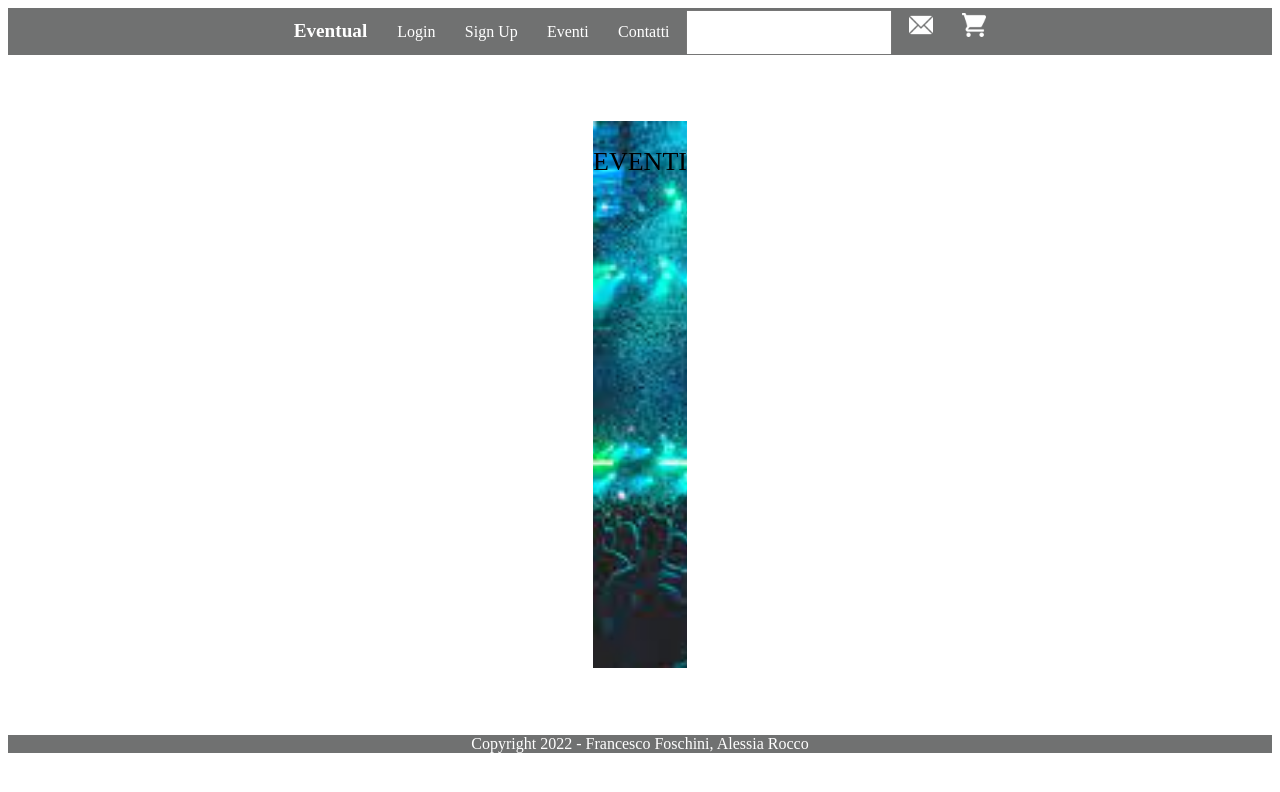
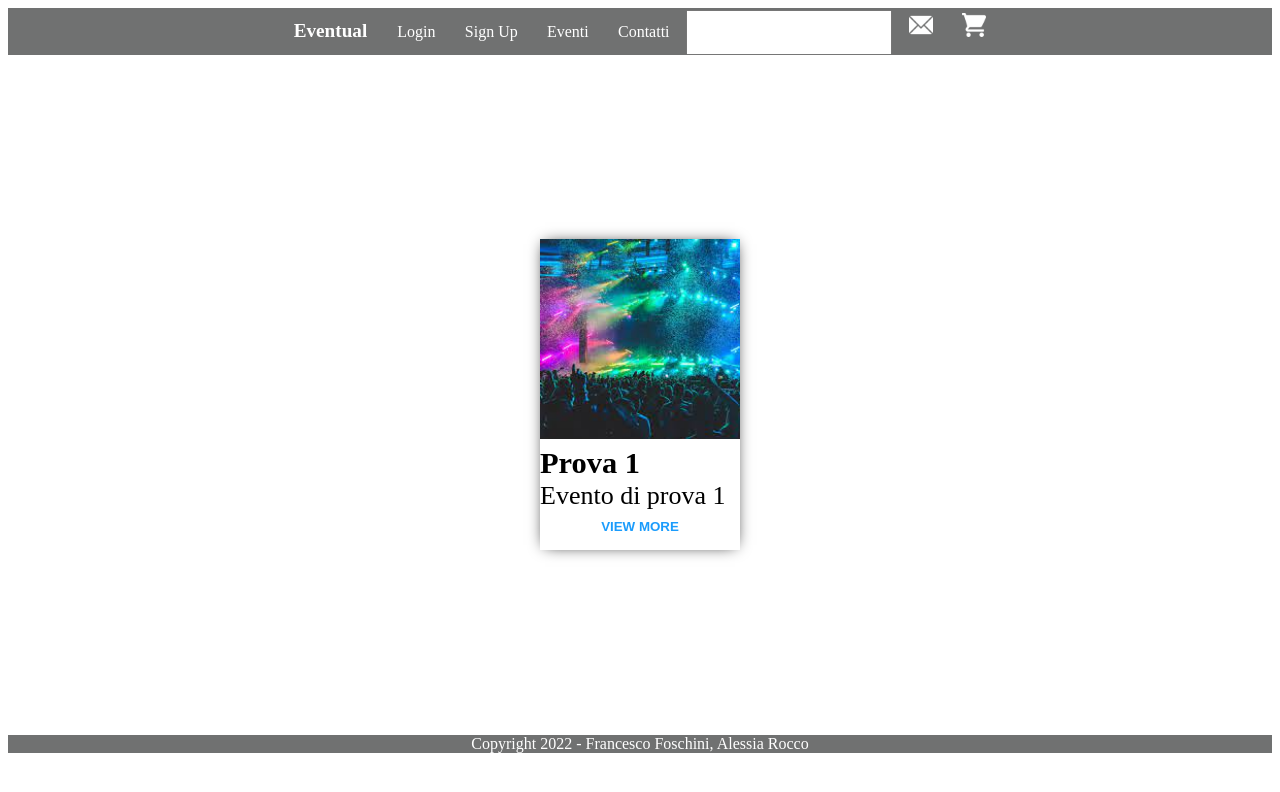
Before and after one commit to Ocsof/Eventual, a React (Create React App) app in the folder eventual/: page /events in a window 1280 px wide. Shown: the top 792 px of the page. Built offline with nearby package versions, Linux system fonts and the light colour scheme.

Commit message:
prototipe of an event card added

```diff
--- a/eventual/package.json
+++ b/eventual/package.json
@@ -7,6 +7,7 @@
     "@testing-library/react": "^13.3.0",
     "@testing-library/user-event": "^13.5.0",
     "formik": "^2.2.9",
+    "prop-types": "^15.8.1",
     "react": "^18.2.0",
     "react-dom": "^18.2.0",
     "react-notifications": "^1.7.4",
--- a/eventual/src/App.js
+++ b/eventual/src/App.js
@@ -65,7 +65,6 @@ function App() {
                       <Route exact path="/admin" element={<Admin />} />
                       <Route exact path="/passwordRecover" element={<PasswordRecover />} />
                   </Routes>
-                  {/*<List input={inputText}/>*/}
               </div>
           </Router>
           <footer>
--- a/eventual/src/cmp/Events.js
+++ b/eventual/src/cmp/Events.js
@@ -1,10 +1,11 @@
 import React from 'react';
+import EventCard from "./events/event-card";
 
 const Events = () => {
 
     return (
-        <div className="cover">
-            <p>EVENTI</p>
+        <div>
+            <EventCard imageUrl="img/download.jpg" body="Evento di prova 1" title="Prova 1" />
         </div>
     );
 };
--- /dev/null
+++ b/eventual/src/cmp/events/event-card.jsx
@@ -0,0 +1,24 @@
+import React from 'react';
+
+function EventCard({title, imageUrl, body}) {
+    return (
+        <div className='event-container'>
+            <div className='image-container'>
+                <img src={imageUrl} alt="" />
+            </div>
+            <div className='event-content'>
+                <div className='event-title'>
+                    <h3>{title}</h3>
+                </div>
+                <div className='event-body'>
+                    <p>{body}</p>
+                </div>
+            </div>
+            <div className='btn'>
+                <button><a>View more</a></button>
+            </div>
+        </div>
+    )
+}
+
+export default EventCard;
--- /dev/null
+++ b/eventual/src/scss/_events.scss
@@ -0,0 +1,57 @@
+// main: index.scss
+
+.event-container {
+  width: 200px;
+  overflow: hidden;
+  box-shadow: 0 0 15px -5px;
+  transition: 0.3s;
+  animation: ease-in;
+  :hover {
+    box-shadow: 0 0 15px 0;
+  }
+
+  .image-container img {
+    overflow: hidden;
+    height: 200px;
+  }
+
+  .card-content {
+    margin: 0.5rem 1rem 1rem;
+  }
+
+  h3, p{
+    margin: 0;
+    padding: 0;
+  }
+
+  .card-title {
+    margin-bottom: 0.5rem;
+  }
+
+  .btn {
+    display: flex;
+    justify-content: center;
+
+    button {
+      padding: 0.5rem;
+      background-color: white;
+      border: none;
+      transition: 0.2s;
+      margin-bottom: 0.5rem;
+      border-radius: 3px;
+
+      :hover{
+        background: rgba(27,156,252,0.1);
+        transform: scale(1.1);
+
+      }
+    }
+  }
+
+  a {
+    text-transform: uppercase;
+    color: #1B9CFC;
+    text-decoration: none;
+    font-weight: bold;
+  }
+}
--- a/eventual/src/scss/index.scss
+++ b/eventual/src/scss/index.scss
@@ -1,5 +1,6 @@
 @import 'variables';
 @import 'mixins';
+@import 'events';
 
 @font-face {
   font-family: myFirstFont;
```
Also changed, not shown: eventual/src/scss/index.css (+7 -8 lines).
